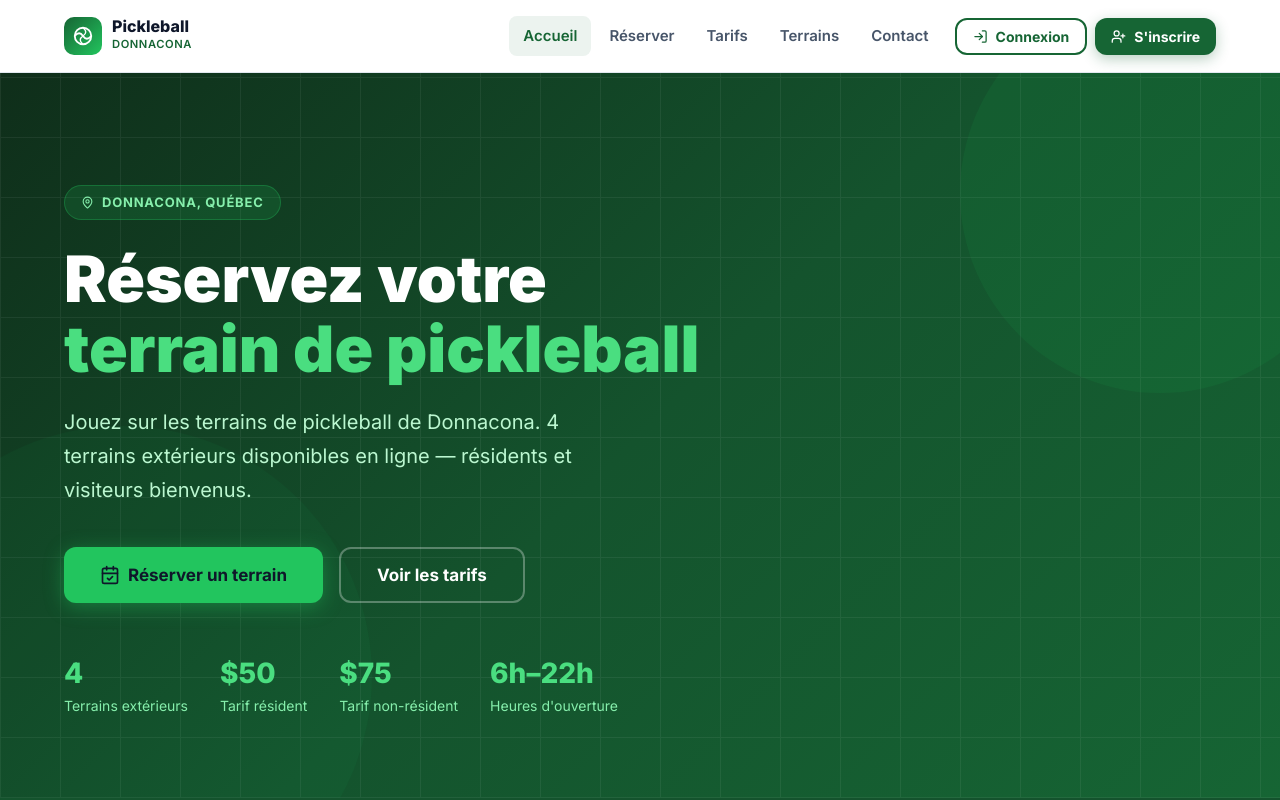
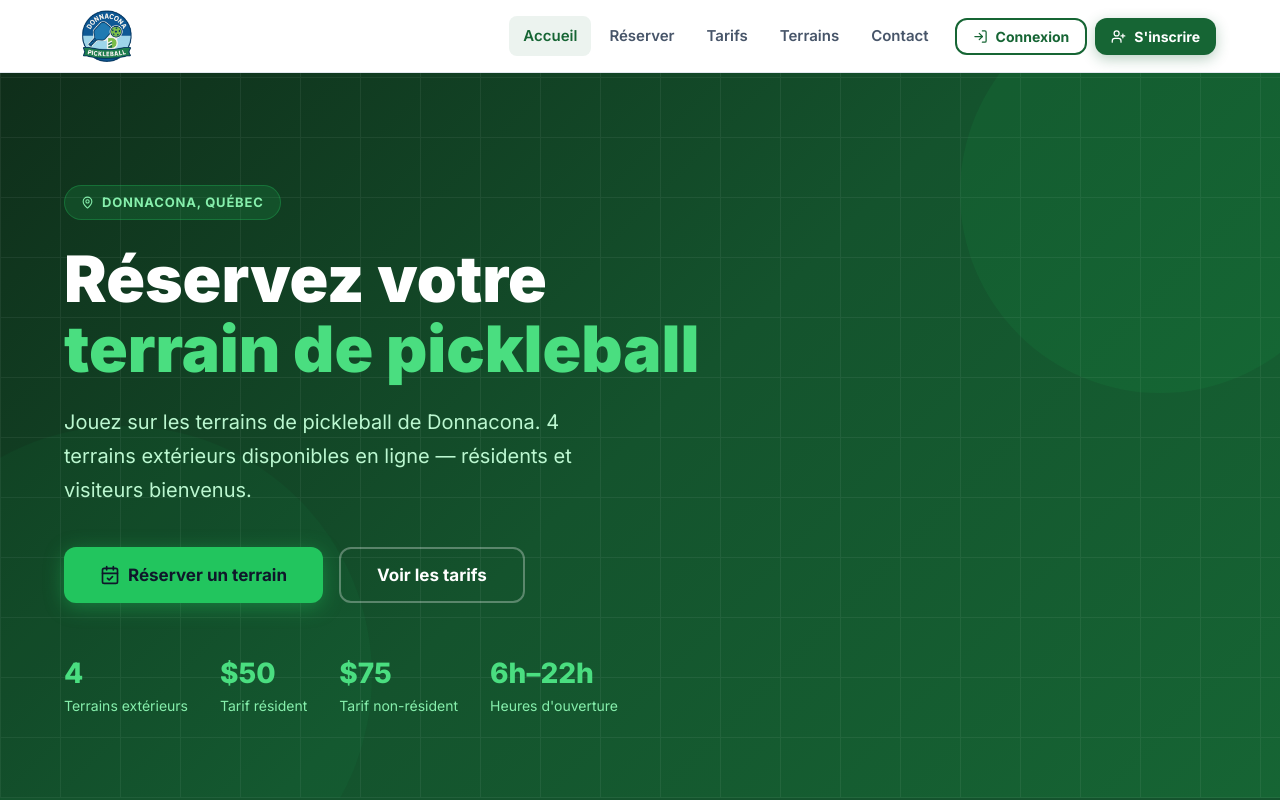
Before and after one commit to gaelbeaulieu504-design/pickleball-donncona, a React (Vite) app: page / in a window 1280 px wide. Shown: the top 800 px of the page. Built offline with nearby package versions, Linux system fonts and the light colour scheme.

Commit message:
Orchids run changes (2026-03-21T15:38:27.747Z)

```diff
--- a/src/components/Navbar.jsx
+++ b/src/components/Navbar.jsx
@@ -2,6 +2,7 @@ import { useState, useEffect } from 'react'
 import { NavLink, useNavigate } from 'react-router-dom'
 import { Menu, X, LogIn, UserPlus, LogOut, ShieldCheck } from 'lucide-react'
 import { useAuth } from '../context/AuthContext'
+import logoImg from '../assets/logo.png'
 
 const navLinks = [
   { to: '/', label: 'Accueil' },
@@ -43,23 +44,8 @@ export default function Navbar() {
       <div className="container" style={{ display: 'flex', alignItems: 'center', justifyContent: 'space-between', height: '4.5rem' }}>
 
         {/* Logo */}
-        <NavLink to="/" style={{ display: 'flex', alignItems: 'center', gap: '0.625rem' }}>
-          <div style={{
-            width: 38, height: 38,
-            background: 'linear-gradient(135deg, #166534, #22c55e)',
-            borderRadius: '0.625rem',
-            display: 'flex', alignItems: 'center', justifyContent: 'center',
-          }}>
-            <svg width="22" height="22" viewBox="0 0 24 24" fill="none">
-              <circle cx="12" cy="12" r="9" stroke="white" strokeWidth="2"/>
-              <path d="M3 12 Q8 6 12 12 Q16 18 21 12" stroke="white" strokeWidth="2" fill="none"/>
-              <path d="M12 3 Q18 8 12 12 Q6 16 12 21" stroke="white" strokeWidth="1.5" fill="none"/>
-            </svg>
-          </div>
-          <div>
-            <div style={{ fontWeight: 800, fontSize: '1rem', color: '#0f172a', lineHeight: 1.1 }}>Pickleball</div>
-            <div style={{ fontSize: '0.7rem', color: '#166534', fontWeight: 600, letterSpacing: '0.05em' }}>DONNACONA</div>
-          </div>
+        <NavLink to="/" style={{ display: 'flex', alignItems: 'center' }}>
+          <img src={logoImg} alt="Pickleball Donnacona" style={{ height: 52, width: 'auto', objectFit: 'contain' }} />
         </NavLink>
 
         {/* Desktop nav */}
```
Also changed, not shown: .orchids/files/claude-1774107466785-74zjay/1-logo-Pickle-Donna_edited-1774107462013.png (added), src/assets/logo.png (added).
